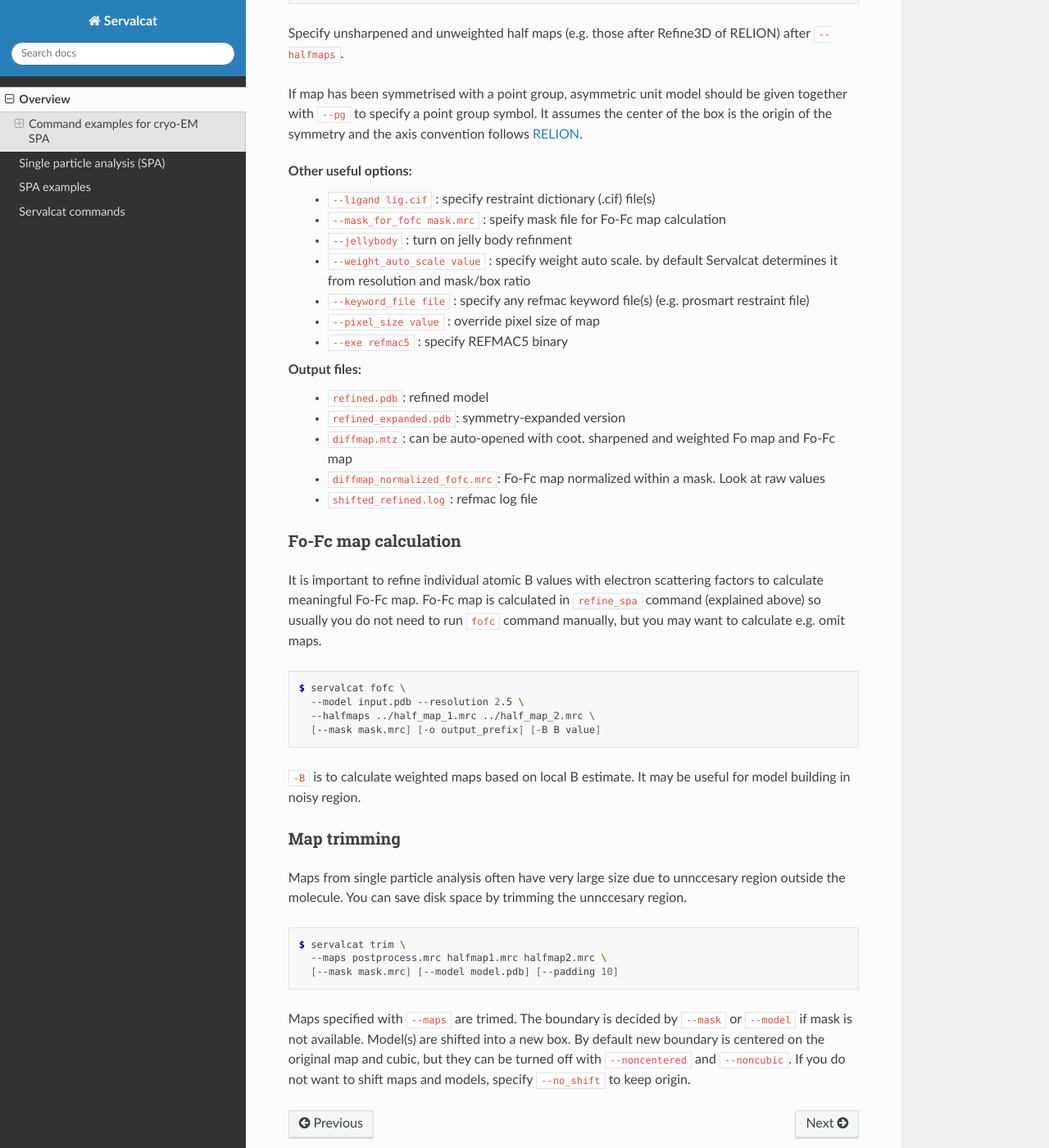
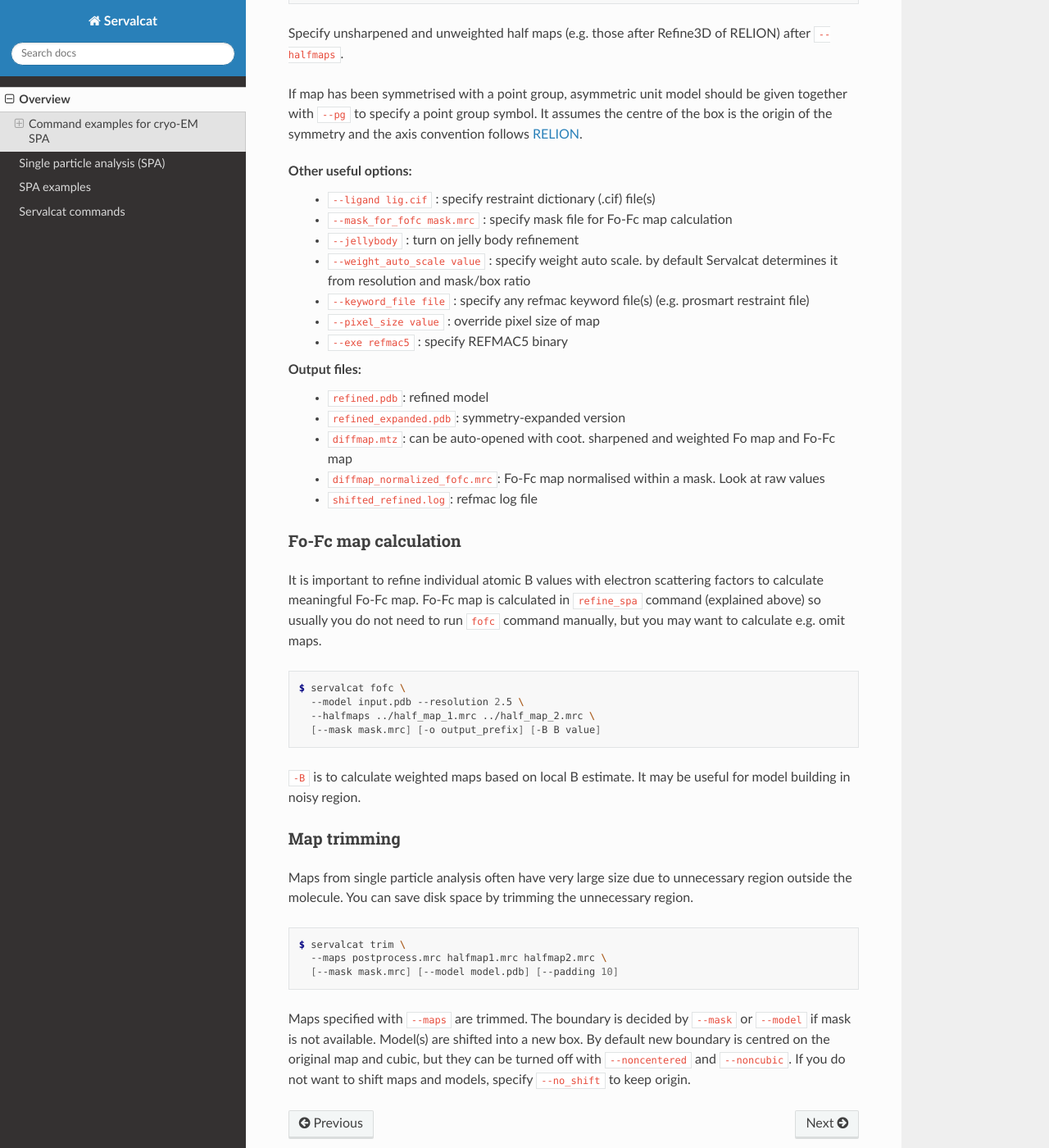
Before and after one commit to keitaroyam/servalcat, a Sphinx documentation site: the page built from docs/overview.rst, in a window 1280 px wide and 1400 px high, scrolled down 1140 px. Shown: the whole window at 82% size. Built offline with Sphinx 7.4.7 and the Read the Docs theme 2.0.0, drawn with Linux system fonts in a browser that asks for light colours.

Commit message:
docs: fix spelling errors

```diff
--- a/docs/overview.rst
+++ b/docs/overview.rst
@@ -48,12 +48,12 @@ Make a new directory and run:
 Specify unsharpened and unweighted half maps (e.g. those after Refine3D of RELION) after ``--halfmaps``.
 
 If map has been symmetrised with a point group, asymmetric unit model should be given together with ``--pg`` to specify a point group symbol.
-It assumes the center of the box is the origin of the symmetry and the axis convention follows `RELION <https://relion.readthedocs.io/en/latest/Reference/Conventions.html#symmetry>`_.
+It assumes the centre of the box is the origin of the symmetry and the axis convention follows `RELION <https://relion.readthedocs.io/en/latest/Reference/Conventions.html#symmetry>`_.
 
 Other useful options:
    * ``--ligand lig.cif`` : specify restraint dictionary (.cif) file(s)
-   * ``--mask_for_fofc mask.mrc`` : speify mask file for Fo-Fc map calculation
-   * ``--jellybody`` : turn on jelly body refinment
+   * ``--mask_for_fofc mask.mrc`` : specify mask file for Fo-Fc map calculation
+   * ``--jellybody`` : turn on jelly body refinement
    * ``--weight_auto_scale value`` : specify weight auto scale. by default Servalcat determines it from resolution and mask/box ratio
    * ``--keyword_file file`` : specify any refmac keyword file(s) (e.g. prosmart restraint file)
    * ``--pixel_size value`` : override pixel size of map
@@ -63,7 +63,7 @@ Output files:
    * ``refined.pdb``: refined model
    * ``refined_expanded.pdb``: symmetry-expanded version
    * ``diffmap.mtz``: can be auto-opened with coot. sharpened and weighted Fo map and Fo-Fc map
-   * ``diffmap_normalized_fofc.mrc``: Fo-Fc map normalized within a mask. Look at raw values
+   * ``diffmap_normalized_fofc.mrc``: Fo-Fc map normalised within a mask. Look at raw values
    * ``shifted_refined.log``: refmac log file
 
 Fo-Fc map calculation
@@ -83,7 +83,7 @@ Fo-Fc map is calculated in ``refine_spa`` command (explained above) so usually y
 
 Map trimming
 ~~~~~~~~~~~~
-Maps from single particle analysis often have very large size due to unnccesary region outside the molecule. You can save disk space by trimming the unnccesary region.
+Maps from single particle analysis often have very large size due to unnecessary region outside the molecule. You can save disk space by trimming the unnecessary region.
 
 .. code-block:: console
 
@@ -91,7 +91,7 @@ Maps from single particle analysis often have very large size due to unnccesary
       --maps postprocess.mrc halfmap1.mrc halfmap2.mrc \
       [--mask mask.mrc] [--model model.pdb] [--padding 10]
 
-Maps specified with ``--maps`` are trimed. The boundary is decided by ``--mask`` or ``--model`` if mask is not available.
+Maps specified with ``--maps`` are trimmed. The boundary is decided by ``--mask`` or ``--model`` if mask is not available.
 Model(s) are shifted into a new box.
-By default new boundary is centered on the original map and cubic, but they can be turned off with ``--noncentered`` and ``--noncubic``.
+By default new boundary is centred on the original map and cubic, but they can be turned off with ``--noncentered`` and ``--noncubic``.
 If you do not want to shift maps and models, specify ``--no_shift`` to keep origin.
```
